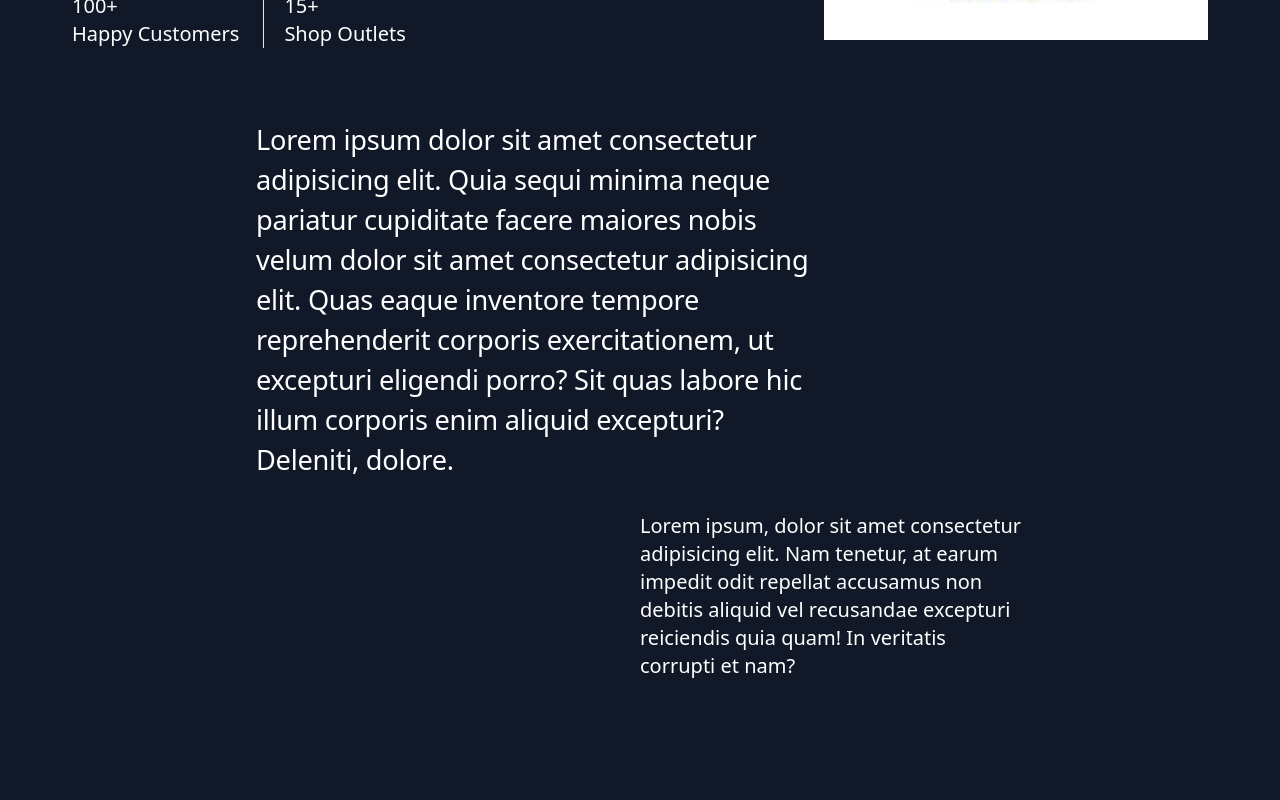
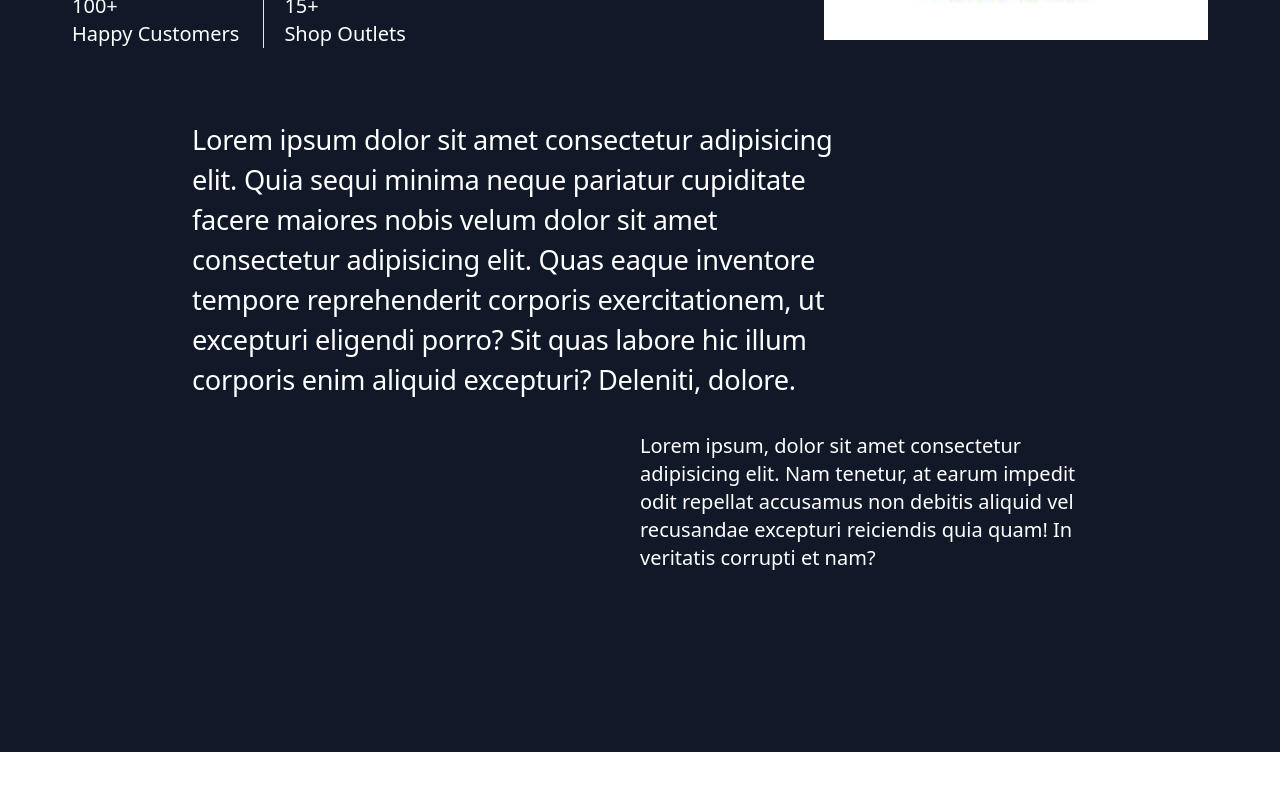
Before and after one commit to segunajibola/Videva-Fashion-Line, a React (Vite) app: page / in a window 1280 px wide. Shown: the part 560-1360 px from the top of the page. Built offline with nearby package versions, Linux system fonts and the light colour scheme.

Commit message:
changeUI

```diff
--- a/src/components/Home.jsx
+++ b/src/components/Home.jsx
@@ -48,13 +48,13 @@ const Home = () => {
       </header>
 
       <section className="bg-gray-900 dark:bg-gray-100 text-white p-10 text-2xl">
-        <div className="w-[60vw] mx-auto">
+        <div className="w-[70vw] mx-auto">
           <div className="grid grid-cols-4 grid-rows-2 gap-y-8 gap-x-4">
             <p className="col-start-1 col-span-3 row-start-1 text-demo1">
               Lorem ipsum dolor sit amet consectetur adipisicing elit. Quia
               sequi minima neque pariatur cupiditate facere maiores nobis velum dolor sit amet consectetur adipisicing elit. Quas eaque inventore tempore reprehenderit corporis exercitationem, ut excepturi eligendi porro? Sit quas labore hic illum corporis enim aliquid excepturi? Deleniti, dolore.
             </p>
-            <p className="col-end-6 col-span-3 row-start-2 text-xl">
+            <p className="col-end-6 col-span-3 row-star t-2 text-xl">
               Lorem ipsum, dolor sit amet consectetur adipisicing elit. Nam
               tenetur, at earum impedit odit repellat accusamus non debitis
               aliquid vel recusandae excepturi reiciendis quia quam! In
```
